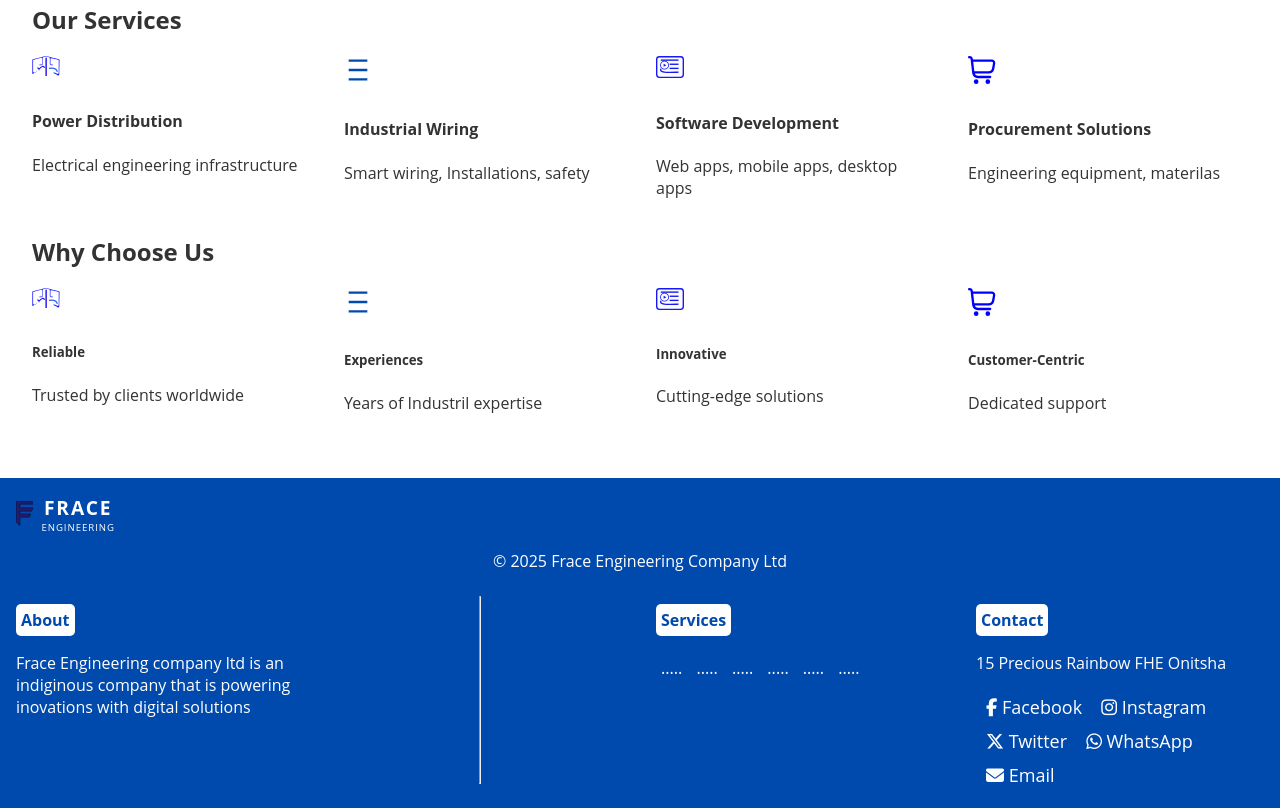
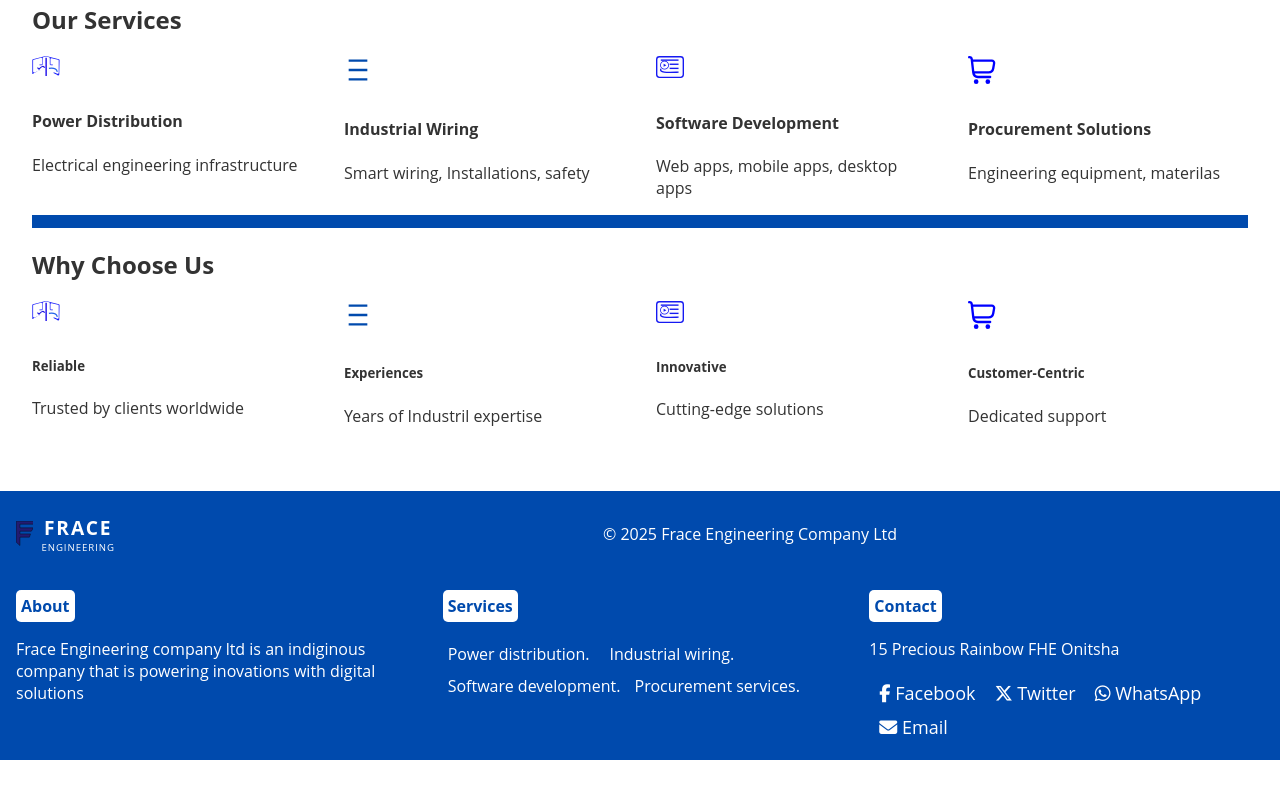
Before and after one commit to frace-engineering/frace, a plain HTML site: page index.html in a window 1280 px wide. Shown: the part 481-1289 px from the top of the page. After the commit the page ends 1241 px from the top, so only its background shows below. Drawn offline with Linux system fonts and the light colour scheme.

Commit message:
Remove the instagram link.

```diff
--- a/fraceengineering_site/style.css
+++ b/fraceengineering_site/style.css
@@ -55,6 +55,14 @@
 	padding: 0.5em;
 	border: none;
 	border-radius: 0.4em;
+}
+hr {
+	height 0.5em;
+	margin: 0;
+	padding: 0.41em;
+	border: none;
+	background: #004aad;
+
 }
 .get-started-btn {
 	background-color: #004aad;
@@ -137,3 +145,6 @@
 	background: #ced;
 	width: 100%;
 }
+#copyright {
+	padding-left: 30em;
+}
--- a/index.html
+++ b/index.html
@@ -9,7 +9,7 @@
     <title>Frace Engineering Company Ltd</title>
     <link rel="stylesheet" href="fraceengineering_site/style.css">
     <link rel="stylesheet" href="https://cdnjs.cloudflare.com/ajax/libs/font-awesome/6.6.0/css/all.min.css">
-    <link rel="icon" type="image/svg+xml" href="fraceengineering_site/icons/frace_logo.svg">
+    <link rel="icon" type="image/svg+xml" href="icons/frace_logo.svg">
 </head>
 <body>
     <header>
@@ -38,9 +38,10 @@
         <div class="services">
 		<div><a href=""> <img src="icons/power.svg" alt="Power Distribution"></a><h4>Power Distribution</h4><p>Electrical engineering infrastructure</p></div>
 		<div><a href=""><img src="icons/wiring.svg" alt="Industrial wiring"></a><h4>Industrial Wiring</h4><p>Smart wiring, Installations, safety</p></div>
-		<div><a href="fracedigitals.html"><img src="icons/software.svg" alt="Software Development"></a><h4>Software Development</h4><p>Web apps, mobile apps, desktop apps</p></div>
+		<div><a href="fraceengineering_site/fracedigitals.html"><img src="icons/software.svg" alt="Software Development"></a><h4>Software Development</h4><p>Web apps, mobile apps, desktop apps</p></div>
 		<div><a href=""><img src="icons/procurement.svg" alt="Procurement Solution"></a><h4>Procurement Solutions</h4><p>Engineering equipment, materilas</p></div>
         </div>
+	<hr>
         <h2>Why Choose Us</h2>
         <div class="why-choose-us">
 		<div><img src="icons/power.svg" alt="Reliable"><h5>Reliable</h5><p>Trusted by clients worldwide</p></div>
@@ -56,24 +57,22 @@
 			<span class="frace">FRACE</span>
 			<span class="engineering">ENGINEERING</span>
 	        </div>
+        	<p id="copyright">&copy; 2025 Frace Engineering Company Ltd</p>
 	    </div>
-        <p>&copy; 2025 Frace Engineering Company Ltd</p>
+	<hr>
         <nav class="footer-nav">
 		<div class="footer-about">
 			<h4><a href="about.html">About</a></h4>
 			<p>Frace Engineering company ltd is an indiginous company that is powering inovations with digital solutions</P>
 			<p></p>
 		</div>
-		<hr>
 		<div class="footer-services">
 			<h4><a href="services.html">Services</a></h4>
 			<ul>
-				<li>.....</li>
-				<li>.....</li>
-				<li>.....</li>
-				<li>.....</li>
-				<li>.....</li>
-				<li>.....</li>
+				<li>Power distribution.<li>
+				<li>Industrial wiring.</li>
+				<li>Software development.</li>
+				<li>Procurement services.</li>
 			</ul>
 		</div>
 		<div class="footer-contact">
@@ -81,7 +80,6 @@
 			<p>15 Precious Rainbow FHE Onitsha</p>
 			<ul class="social-icons">
 				<li><a href="https://web.facebook.com/profile.php?id=61580471103294" target="_blank" rel="noopener noreferre"><i class="fa-brands fa-facebook-f"></i> <span>Facebook</span></a></li>
-				<li><a href="#"><i class="fa-brands fa-instagram"></i> <span>Instagram</span></a></li>
 				<li><a href="https://x.com/fracedigitals" target="_blank" rel="noopener noreferre"><i class="fa-brands fa-x-twitter"></i> <span title="@fracedigitals">Twitter</span></a></li>
 				<li><a href="https://whatsapp.com/channel/0029Vb6UBI9DjiOiw5bI5k14" target="_blank" rel="noopener noreferre" aria-label="Frace Engineering - Digital Solutions"><i class="fa-brands fa-whatsapp"></i> <span title="Frace Engineering - Digital Solutions">WhatsApp</span></a></li>
 				<li><a href="mailto:info@fraceengineering.com"><i class="fa-solid fa-envelope"></i> <span>Email</span></a></li>
```
Also changed, not shown: fraceengineering_site/fracedigitals.html (+1 -1 lines).
